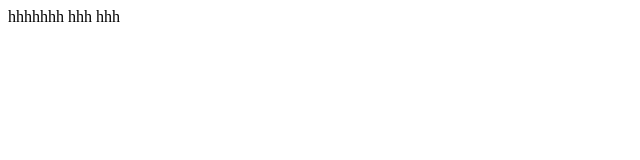
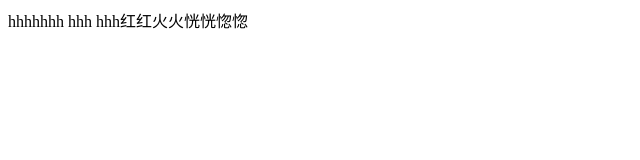
Before and after one commit to 18761886590/project_01, a plain HTML site: page index.html in a window 1280 px wide. Shown: the whole page, without its empty margins (0-640 px from the left). Drawn offline with Linux system fonts and the light colour scheme.

Commit message:
修改了

```diff
--- a/index.html
+++ b/index.html
@@ -9,6 +9,6 @@
 <body>
   hhhhhhh
   hhh
-  hhh
+  hhh红红火火恍恍惚惚
 </body>
 </html>
```
